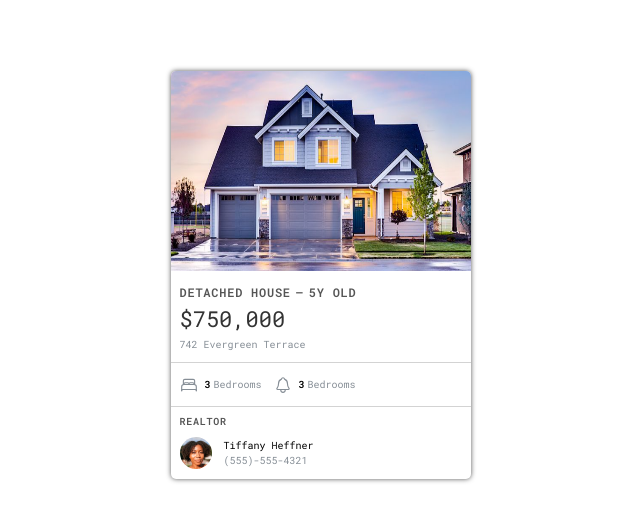
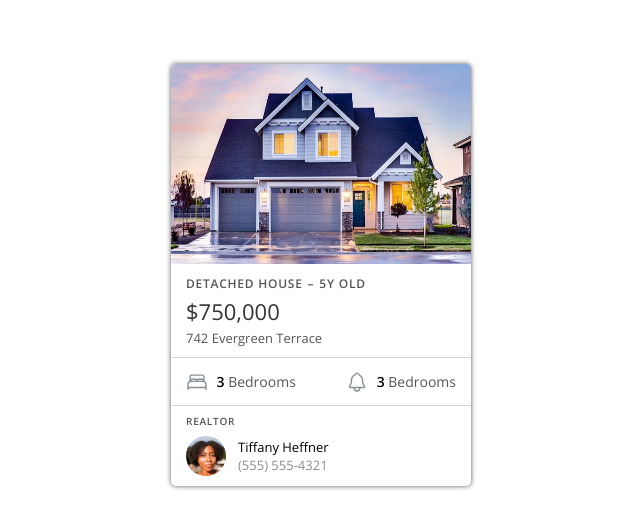
Before and after one commit to DanilKuznet1/Feature-Card-Example-1, a plain HTML site: page index.html in a window 1280 px wide. Shown: the part 125-654 px from the top of the page, without its empty margins (319-959 px from the left). Drawn offline with nearby package versions, Linux system fonts and the light colour scheme.

Commit message:
increase font-size of last 2 sections and icons
last 2 sections looked too small

```diff
--- a/index.html
+++ b/index.html
@@ -5,8 +5,10 @@
     <meta http-equiv="X-UA-Compatible" content="IE=edge" />
     <meta name="viewport" content="width=device-width, initial-scale=1.0" />
     <link rel="stylesheet" href="style.css" />
+    <link rel="preconnect" href="https://fonts.googleapis.com" />
+    <link rel="preconnect" href="https://fonts.gstatic.com" crossorigin />
     <link
-      href="https://fonts.googleapis.com/css2?family=Roboto+Mono:wght@400;500;600&display=swap"
+      href="https://fonts.googleapis.com/css2?family=Open+Sans:wght@400;500;600&display=swap"
       rel="stylesheet"
     />
     <title>Feature Card Example #1</title>
@@ -24,14 +26,14 @@
         <p class="card-text property-address">742 Evergreen Terrace</p>
       </section>
 
-      <section class="bedroom-section flex">
-        <div class="flex">
+      <section class="bedroom-section">
+        <div class="flex-2">
           <ion-icon class="card-icon" name="bed-outline"></ion-icon>
-          <p class="card-text"> <strong>3</strong> Bedrooms</p>
+          <p class="card-text"><strong>3</strong> Bedrooms</p>
         </div>
-        <div class="flex">
+        <div class="flex-2">
           <ion-icon class="card-icon" name="notifications-outline"></ion-icon>
-          <p class="card-text"> <strong>3</strong> Bedrooms</p>
+          <p class="card-text"><strong>3</strong> Bedrooms</p>
         </div>
       </section>
 
@@ -45,7 +47,7 @@
           />
           <div class="realtor-info">
             <p class="realtor-name">Tiffany Heffner</p>
-            <p class="card-text realtor-cell">(555)-555-4321</p>
+            <p class="realtor-cell">(555) 555-4321</p>
           </div>
         </div>
       </section>
--- a/style.css
+++ b/style.css
@@ -67,7 +67,7 @@ html {
 }
 
 body {
-  font-family: "Roboto Mono", sans-serif;
+  font-family: "Open Sans", sans-serif;
   line-height: 1;
   font-weight: 400;
   color: #555;
@@ -89,7 +89,6 @@ body {
   align-items: center;
 }
 
-
 .card {
   width: 30rem;
   height: auto;
@@ -98,13 +97,33 @@ body {
   overflow: hidden;
 }
 
+.property-text {
+  font-size: 1.2rem;
+  font-weight: bold;
+  letter-spacing: 0.75px;
+}
+
+.card-text {
+  font-size: 1.4rem;
+}
+
+.margin-top--sm {
+  margin-top: 1rem;
+}
+
+/* ********************************* */
+/* CARD IMG */
+/* ********************************* */
 .card-img {
   width: 100%;
   height: 20rem;
 }
 
+/* ********************************* */
+/* CARD PROPERTY INFO SECTION */
+/* ********************************* */
 .property-info-section {
-  padding: 1.25rem 0.85rem;
+  padding: 1.25rem 1.5rem;
   display: flex;
   flex-direction: column;
   gap: 1rem;
@@ -115,44 +134,48 @@ body {
   gap: 0.5rem;
 }
 
-.property-text {
-  font-size: 1.2rem;
-  font-weight: bold;
-  letter-spacing: 0.75px;
-}
-
 .property-price {
   font-size: 2.2rem;
   color: #333;
 }
 
 .property-address {
-  font-size: 1rem;
+  font-size: 1.3rem;
 }
 
-.card-text {
+/* ********************************* */
+/* BEDROOM INFO SECTION */
+/* ********************************* */
+.bedroom-section {
+  padding: 1.25rem 1.5rem;
+  border-top: 0.1px solid lightgray;
+  border-bottom: 0.1px solid lightgray;
+
+  display: flex;
+  justify-content: space-between;
+}
+
+.card-icon {
+  font-size: 2.2rem;
   color: #868e96;
 }
 
 strong {
   font-weight: 600;
   color: black;
-  margin: 0 -3px 0 -5px;
 }
 
-.bedroom-section {
-  padding: 1.25rem 0.85rem;
-  border-top: 0.1px solid lightgray;
-  border-bottom: 0.1px solid lightgray;
+.flex-2 {
+  display: flex;
+  align-items: center;
+  gap: 0.85rem;
 }
 
-.card-icon {
-  font-size: 1.8rem;
-  color: #868e96;
-}
-
+/* ********************************* */
+/* REALTOR SECTION */
+/* ********************************* */
 .realtor-section {
-  padding: 1rem 0.85rem;
+  padding: 1rem 1.5rem;
 }
 
 .realtor-section-title {
@@ -168,19 +191,18 @@ strong {
 }
 
 .realtor-img {
-  width: 3.2rem;
-  height: 3.2rem;
+  width: 4rem;
+  height: 4rem;
   border-radius: 50%;
 }
 
 .realtor-name {
   color: black;
+  font-size: 1.3rem;
 }
 
 .realtor-cell {
   align-self: flex-start;
+  color: #868e96;
+  font-size: 1.3rem;
 }
-
-.margin-top--sm {
-  margin-top: 1rem;
-}
```
